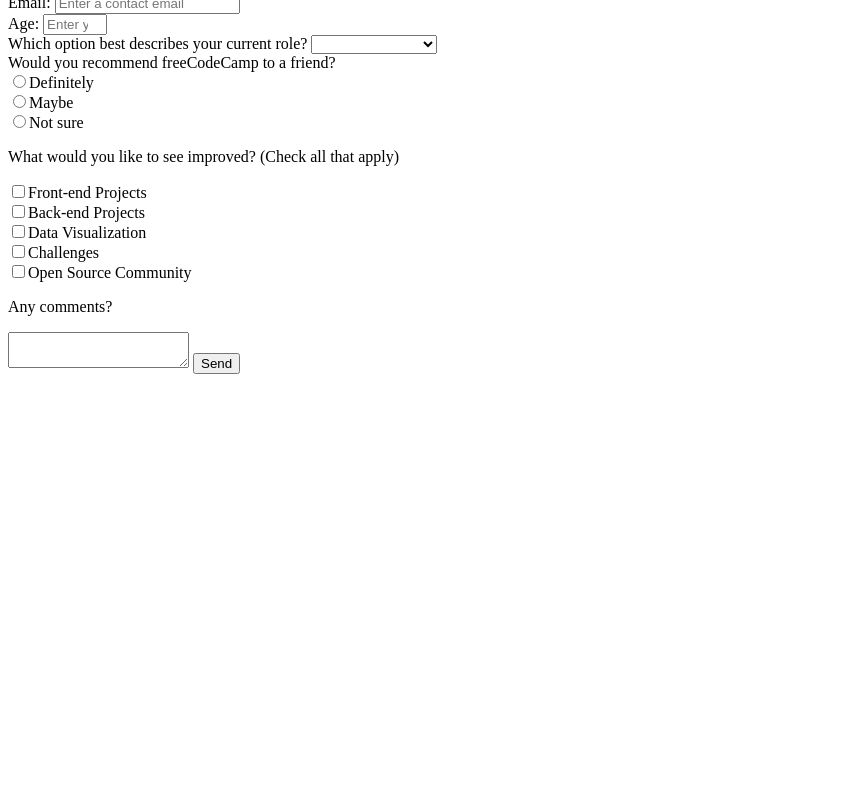
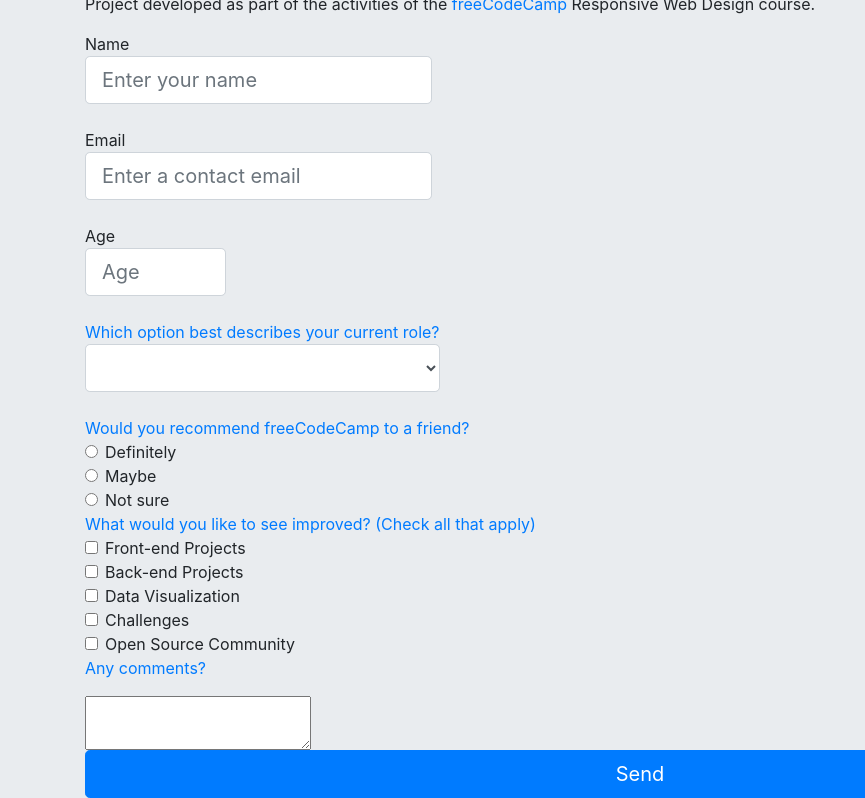
Before and after one commit to parloti/build-a-survey-form, a website: page index.html in a window 1280 px wide. Shown: the part 128-926 px from the top of the page, without its empty margins (0-865 px from the left). Before the commit the page ends 800 px from the top, so only its background shows below. Drawn offline with nearby package versions, Linux system fonts and the light colour scheme.

Commit message:
1 file modified

```diff
--- a/index.html
+++ b/index.html
@@ -1,32 +1,40 @@
 <html>
 
 <head>
-  <script src="https://cdn.freecodecamp.org/testable-projects-fcc/v1/bundle.js"></script>
+	<link rel="stylesheet" href="https://stackpath.bootstrapcdn.com/bootstrap/4.5.2/css/bootstrap.min.css"
+		integrity="sha384-JcKb8q3iqJ61gNV9KGb8thSsNjpSL0n8PARn9HuZOnIxN0hoP+VmmDGMN5t9UJ0Z" crossorigin="anonymous">
 </head>
 
 <body>
-	<h1 id="title">freeCodeCamp Survey Form</h1>
+	<div class="jumbotron jumbotron-fluid">
+		<div class="container container-fluid">
+			<h1 id="title" class="text-success">freeCodeCamp Survey Form</h1>
 			<p id="description">
-		Project developed as part of the activities of the <a href="https://www.freecodecamp.org/">freeCodeCamp</a>
+				Project developed as part of the activities of the <a
+					href="https://www.freecodecamp.org/">freeCodeCamp</a>
 				Responsive Web Design course.
 			</p>
 
 			<form id="survey-form">
-		<div class="form-fiel">
-			<label id="name-label">Name: <input placeholder="Enter your name" type="text" id="name" /></label>
+				<fieldset>
+					<div class="form-group">
+						<label id="name-label">Name
+            <input  class="form-control form-control-lg" placeholder="Enter your name" type="text" id="name" required /></label>
 					</div>
 
-		<div class="form-fiel">
-			<label id="email-label">Email: <input placeholder="Enter a contact email" type="email" id="email" /></label>
+					<div class="form-group">
+						<label id="email-label">Email
+            <input class="form-control form-control-lg" placeholder="Enter a contact email" type="email" id="email" required/></label>
 					</div>
 
-		<div class="form-fiel">
-			<label id="number-label">Age: <input min="18" max="100" type="number" id="number" placeholder="Enter your age"  /></label>
+					<div class="form-group">
+						<label id="number-label">Age<input class="form-control form-control-lg" min="18" max="100" type="number" id="number" placeholder="Age"  /></label>
 					</div>
+				</fieldset>
 
-		<div class="form-fiel">
-			<label>Which option best describes your current role?
-         <select id="dropdown">
+				<div class="form-group">
+					<label class="text-primary">Which option best describes your current role?
+         <select id="dropdown" class="form-control  form-control-lg">
         <option selected value></option>
         <option value="student">Student</option>
         <option value="job">Full Time Job</option>
@@ -37,38 +45,47 @@
       </label>
 				</div>
 
+				<fieldset>
+					<div class="text-primary">Would you recommend freeCodeCamp to a friend?</div>
+					<div class="form-check">
+						<label class="form-check-label">
+				<input class="form-check-input" name="recomend" type="radio"  value="1" />Definitely</label>
+					</div>
+					<div class="form-check">
+						<label class="form-check-label"><input class="form-check-input" name="recomend" type="radio"  value="2" />Maybe</label>
+					</div>
+					<div class="form-check">
+						<label class="form-check-label"><input class="form-check-input" name="recomend" type="radio" value="3" />Not sure</label>
+						</label>
+					</div>
+				</fieldset>
 
-
-		<div class="form-fiel-group">
-			<div>Would you recommend freeCodeCamp to a friend?</div>
-			<div class="form-fiel"><label ><input name="recomend" type="radio"  />Definitely</label></div>
-			<div class="form-fiel"> <label ><input name="recomend" type="radio"  />Maybe</label></div>
-			<div class="form-fiel"> <label ><input name="recomend" type="radio"  />Not sure</label></div>
+				<fieldset>
+					<div class="text-primary">What would you like to see improved? (Check all that apply)</div>
+					<div class="form-check">
+						<label class="form-check-label"><input class="form-check-input" type="checkbox" value="1" />Front-end Projects</label>
 					</div>
-
-		<p>What would you like to see improved? (Check all that apply)</p>
-
-		<div class="form-fiel">
-			<label><input type="checkbox" value="1" />Front-end Projects</label>
+					<div class="form-check">
+						<label class="form-check-label"><input class="form-check-input" type="checkbox"  value="2"/>Back-end Projects</label>
 					</div>
-		<div class="form-fiel">
-			<label><input type="checkbox"  value="2"/>Back-end Projects</label>
+					<div class="form-check">
+						<label class="form-check-label"><input class="form-check-input" type="checkbox"  value="3"/>Data Visualization</label>
 					</div>
-		<div class="form-fiel">
-			<label><input type="checkbox"  value="3"/>Data Visualization</label>
+					<div class="form-check">
+						<label class="form-check-label"><input class="form-check-input" type="checkbox"  value="4"/>Challenges</label>
 					</div>
-		<div class="form-fiel">
-			<label><input type="checkbox"  value="4"/>Challenges</label>
+					<div class="form-check">
+						<label class="form-check-label"><input class="form-check-input" type="checkbox"  value="5"/>Open Source Community</label>
 					</div>
-		<div class="form-fiel">
-			<label><input type="checkbox"  value="5"/>Open Source Community</label>
-		</div>
-
-    <p>Any comments?</p>
+				</fieldset>
+				<p class="text-primary">Any comments?</p>
 				<textarea></textarea>
 
-<button type="submit">Send</button>
+				<button  id="submit" class="btn btn-primary btn-lg btn-block" type="submit">Send</button>
 			</form>
+		</div>
+	</div>
+	<script src="https://cdn.freecodecamp.org/testable-projects-fcc/v1/bundle.js"></script>
 </body>
 
 </html>
```
Lines whose indentation alone changed are shown as unchanged.
